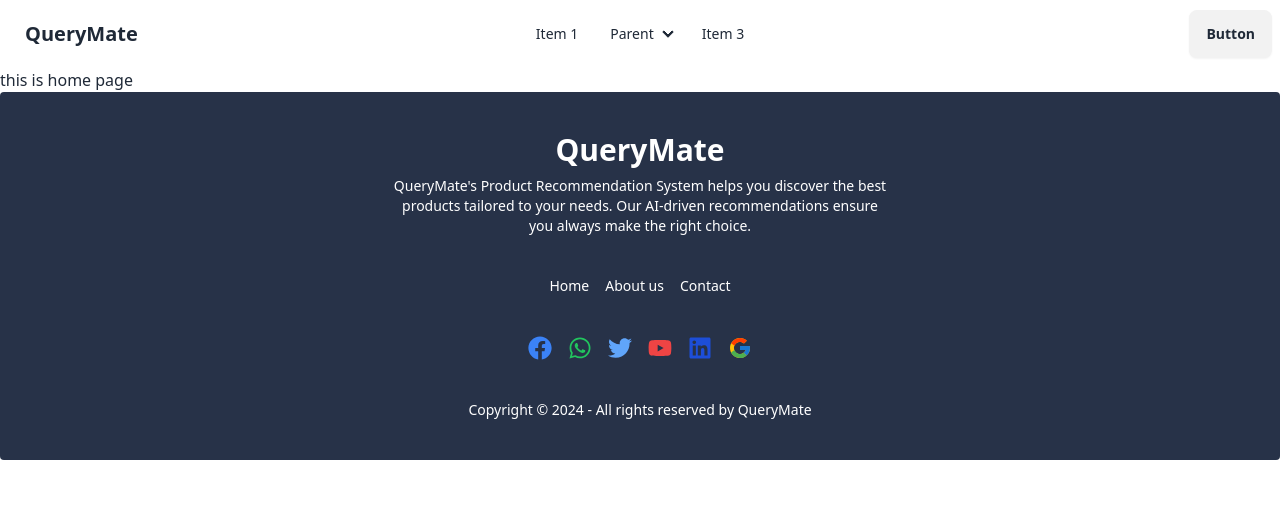
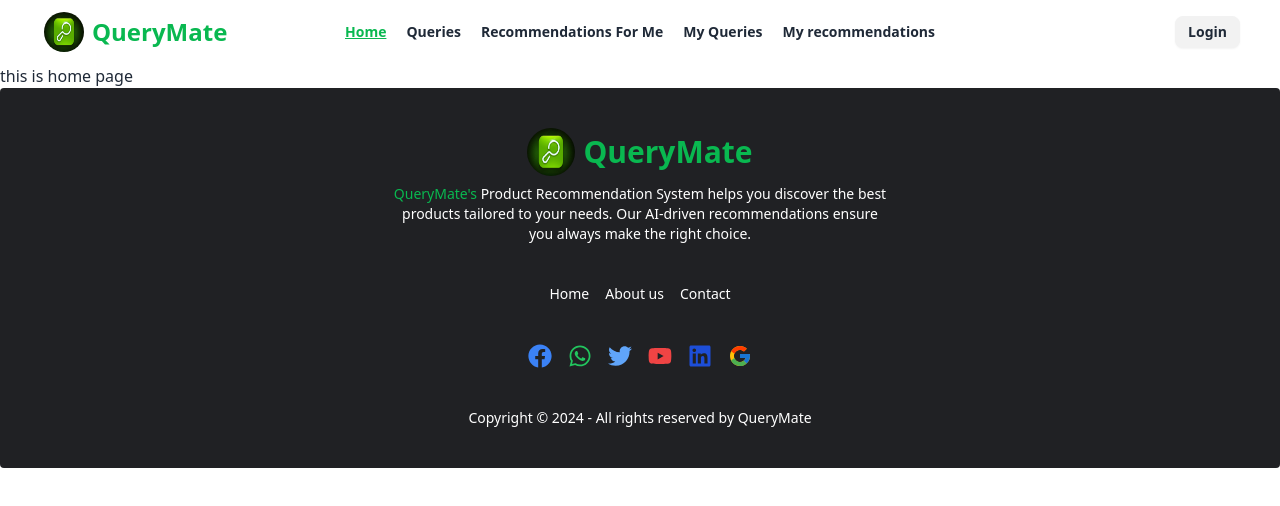
Before and after one commit to siam114/QueyMate-, a React (Vite) app: page / in a window 1280 px wide. Shown: the top 506 px of the page. Built offline with nearby package versions, Linux system fonts and the light colour scheme.

Commit message:
design login register and navbar

```diff
--- a/src/component/Footer.jsx
+++ b/src/component/Footer.jsx
@@ -1,14 +1,18 @@
 import { FaFacebook, FaTwitter, FaWhatsapp, FaYoutube, FaLinkedin } from "react-icons/fa";
 import { FcGoogle } from "react-icons/fc";
 import { Link } from "react-router-dom";
+import logo from '../assets/logo1.png'
 
 const Footer = () => {
   return (
-    <footer className="footer footer-center dark:text-[#273248] dark:bg-slate-300 bg-[#273248] text-white rounded p-10">
+    <footer className="footer footer-center dark:text-[#202124] dark:bg-slate-300 bg-[#202124] text-white rounded p-10">
       <div>
-        <h2 className="text-3xl font-bold">QueryMate</h2>
+        <div className="flex gap-2 items-center">
+          <img className="w-12 h-12 rounded-full" src={logo} alt="" />
+           <h2 className="text-3xl font-bold text-[#09b850]">QueryMate</h2>
+        </div>
         <p className="md:w-[500px]">
-          QueryMate's Product Recommendation System helps you discover the best
+          <span className="text-[#09b850]">QueryMate&apos;s</span> Product Recommendation System helps you discover the best
           products tailored to your needs. Our AI-driven recommendations ensure
           you always make the right choice.
         </p>
--- a/src/component/Navbar.jsx
+++ b/src/component/Navbar.jsx
@@ -1,55 +1,57 @@
+import { Link, NavLink } from "react-router-dom";
+import logo from '../assets/logo1.png'
+import { useState } from "react";
+import { IoCloseSharp } from "react-icons/io5";
+import { IoMdMenu } from "react-icons/io";
+
 const Navbar = () => {
+  const [open, setOpen] = useState(false);
+
+  const links = (
+    <div className="flex flex-col md:flex-row gap-2 md:gap-5 font-semibold">
+      <NavLink to="/">Home</NavLink>
+      <NavLink to="/a">Queries</NavLink>
+      <NavLink to="/c">Recommendations For Me</NavLink>
+      <NavLink to="/d">My Queries</NavLink>
+      <NavLink to="/d">My recommendations</NavLink>
+    </div>
+  );
   return (
-        <div className="navbar bg-base-100">
+    <div className="navbar w-full mx-auto md:px-10 py-2 ">
       <div className="navbar-start">
       <div className="dropdown">
-      <div tabIndex={0} role="button" className="btn btn-ghost lg:hidden">
-        <svg
-          xmlns="http://www.w3.org/2000/svg"
-          className="h-5 w-5"
-          fill="none"
-          viewBox="0 0 24 24"
-          stroke="currentColor">
-          <path
-            strokeLinecap="round"
-            strokeLinejoin="round"
-            strokeWidth="2"
-            d="M4 6h16M4 12h8m-8 6h16" />
-        </svg>
+          <div
+            tabIndex={0}
+            onClick={() => setOpen(!open)}
+            className="btn btn-sm !px-1.5 text-xl lg:hidden "
+          >
+            {open === true ? <IoCloseSharp /> : <IoMdMenu />}
           </div>
+          {open && (
             <ul
               tabIndex={0}
-        className="menu menu-sm dropdown-content bg-base-100 rounded-box z-[1] mt-3 w-52 p-2 shadow">
-        <li><a>Item 1</a></li>
-        <li>
-          <a>Parent</a>
-          <ul className="p-2">
-            <li><a>Submenu 1</a></li>
-            <li><a>Submenu 2</a></li>
+              className="menu menu-sm dropdown-content bg-base-100  font-semibold text-black rounded-box z-[50] mt-3 w-52 p-5 shadow"
+            >
+              {links}
             </ul>
-        </li>
-        <li><a>Item 3</a></li>
-      </ul>
+          )}
         </div>
-    <a className="btn btn-ghost text-xl">QueryMate</a>
+        <Link to='/'>
+         <div className="flex gap-.5 items-center">
+          <img className="sm:w-10 sm:h-10 w-8 h-8 ml-1 rounded-full" src={logo} alt="" />
+          <a className="font-bold ml-2 text-2xl text-[#09b850]">QueryMate</a>
          </div>
+        </Link>
+      </div>
+
       <div className="navbar-center hidden lg:flex">
-    <ul className="menu menu-horizontal px-1">
-      <li><a>Item 1</a></li>
-      <li>
-        <details>
-          <summary>Parent</summary>
-          <ul className="p-2">
-            <li><a>Submenu 1</a></li>
-            <li><a>Submenu 2</a></li>
-          </ul>
-        </details>
-      </li>
-      <li><a>Item 3</a></li>
-    </ul>
+        <ul className="menu menu-horizontal px-1">{links}</ul>
       </div>
+
       <div className="navbar-end">
-    <a className="btn">Button</a>
+        <Link to="/auth/login" className="btn btn-sm font-semibold ml-3">
+          Login
+        </Link>
       </div>
     </div>
   );
--- a/src/index.css
+++ b/src/index.css
@@ -1,3 +1,11 @@
 @tailwind base;
 @tailwind components;
 @tailwind utilities;
+
+.active{
+    text-decoration: underline;
+    color: #09b850;
+}
+html{
+    overflow-x: hidden;
+}
--- /dev/null
+++ b/src/layout/AuthProvider.jsx
@@ -0,0 +1,13 @@
+import { Outlet } from "react-router-dom";
+import Navbar from "../component/Navbar";
+
+const AuthProvider = () => {
+    return (
+        <div>
+            <Navbar/>
+            <Outlet/>
+        </div>
+    );
+};
+
+export default AuthProvider;
--- /dev/null
+++ b/src/page/LogIn.jsx
@@ -0,0 +1,51 @@
+import { FcGoogle } from "react-icons/fc";
+import { Link } from "react-router-dom";
+
+const LogIn = () => {
+    return (
+        <div className="card bg-base-100 py-10 w-full mx-auto my-10 max-w-sm shrink-0 shadow-2xl">
+        <h2 className="text-2xl font-semibold text-center">Login your account</h2>
+     <form className="card-body">
+       <div className="form-control">
+         <label className="label">
+           <span className="label-text">Email</span>
+         </label>
+         <input type="email" name="email" placeholder="Email" className="input input-bordered" required />
+       </div>
+       <div className="form-control relative">
+         <label className="label">
+           <span className="label-text">Password</span>
+         </label>
+         <input type='text' name="password" placeholder="password" className="input input-bordered" required />
+
+         <label className="label">
+           <a href="#" className="label-text-alt link link-hover">Forgot password?</a>
+         </label>
+       </div>
+       <div className="form-control mt-6">
+         <button className="btn dark:text-[#273248] dark:bg-slate-300 bg-[#09b850] text-white hover:text-black">Login</button>
+       </div>
+     </form>
+     <p className="text-center font-semibold">
+       Do not Have an Account?{" "}
+       <Link to="/auth/register" className="text-red-500">
+         Register
+       </Link>
+     </p>
+
+     <div className="divider">OR</div>
+     <div className="form-control w-10/12 mx-auto">
+         <button
+           className="btn border border-black"
+         >
+           <span className="text-2xl">
+             <FcGoogle />{" "}
+           </span>{" "}
+           Login with Google
+         </button>
+       </div>
+   </div>
+    );
+};
+
+export default LogIn;
--- /dev/null
+++ b/src/page/Register.jsx
@@ -0,0 +1,86 @@
+import { FcGoogle } from "react-icons/fc";
+import { Link } from "react-router-dom";
+
+const Register = () => {
+    return (
+        <div className="card bg-base-100 py-10 w-full mx-auto my-10 max-w-sm shrink-0 shadow-2xl">
+        <h2 className="text-2xl font-semibold text-center">Register your account</h2>
+       <form className="card-body">
+         <div className="form-control">
+           <label className="label">
+             <span className="label-text">Name</span>
+           </label>
+           <input
+             type="text"
+             name="name"
+             placeholder="Name"
+             className="input input-bordered"
+           />
+         </div>
+
+         <div className="form-control">
+           <label className="label">
+             <span className="label-text">Email</span>
+           </label>
+           <input
+             type="email"
+             name="email"
+             placeholder="email"
+             className="input input-bordered"
+             required
+           />
+         </div>
+         <div className="form-control">
+           <label className="label">
+             <span className="label-text">Photo URL</span>
+           </label>
+           <input
+             type="text"
+             name="photo"
+             placeholder="Photo URL"
+             className="input input-bordered"
+           />
+         </div>
+         <div className="form-control relative">
+           <label className="label">
+             <span className="label-text">Password</span>
+           </label>
+           <input
+             type='text'
+             name="password"
+             placeholder="password"
+             className="input input-bordered"
+             required
+           />
+         </div>
+
+         <div className="form-control mt-6">
+           <button className="btn dark:text-[#273248] dark:bg-slate-300 bg-[#09b850] text-white hover:text-black">
+             Register
+           </button>
+         </div>
+       </form>
+       <p className="text-center font-semibold">
+         Already Have an Account ?{" "}
+         <Link to="/auth/login" className="text-red-500">
+           Login
+         </Link>
+       </p>
+
+       <div className="divider">OR</div>
+         <div className="form-control w-10/12 mx-auto">
+             <button
+
+               className="btn border border-black"
+             >
+               <span className="text-2xl">
+                 <FcGoogle />{" "}
+               </span>{" "}
+               Login with Google
+             </button>
+           </div>
+     </div>
+    );
+};
+
+export default Register;
--- a/src/router/router.jsx
+++ b/src/router/router.jsx
@@ -4,6 +4,9 @@
 import MainLayout from "../layout/MainLayout";
 import Home from "../page/Home";
 import ErrorPage from "../page/ErrorPage";
+import Register from "../page/Register";
+import AuthProvider from "../layout/AuthProvider";
+import LogIn from "../page/LogIn";
 
   const router = createBrowserRouter([
     {
@@ -17,5 +20,20 @@
         }
       ]
     },
+    {
+      path: '/auth',
+      element: <AuthProvider/>,
+      errorElement: <ErrorPage/>,
+      children: [
+        {
+          path: '/auth/login',
+          element: <LogIn/>
+        },
+        {
+          path: '/auth/register',
+          element: <Register/>
+        }
+      ]
+    }
   ]);
   export default router;
```
Also changed, not shown: src/assets/logo.png (added), src/assets/logo1.png (added). Lines whose indentation alone changed are shown as unchanged.
